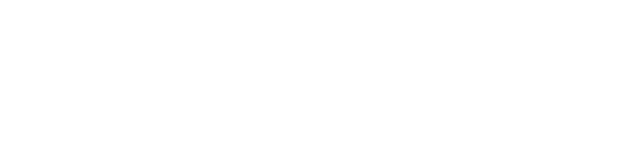
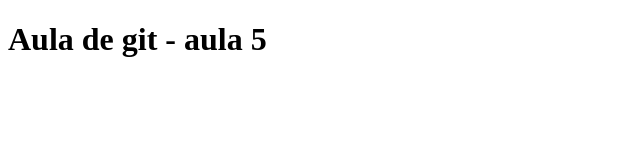
Before and after one commit to WagTeixeira/aula-cinco-git, a plain HTML site: page index.html in a window 1280 px wide. Shown: the whole page, without its empty margins (0-640 px from the left). Drawn offline with Linux system fonts and the light colour scheme.

Commit message:
alteracao no index html

```diff
--- a/index.html
+++ b/index.html
@@ -7,6 +7,6 @@
     <title>Aula git</title>
 </head>
 <body>
-
+    <h1>Aula de git - aula 5</h1>
 </body>
 </html>
```
